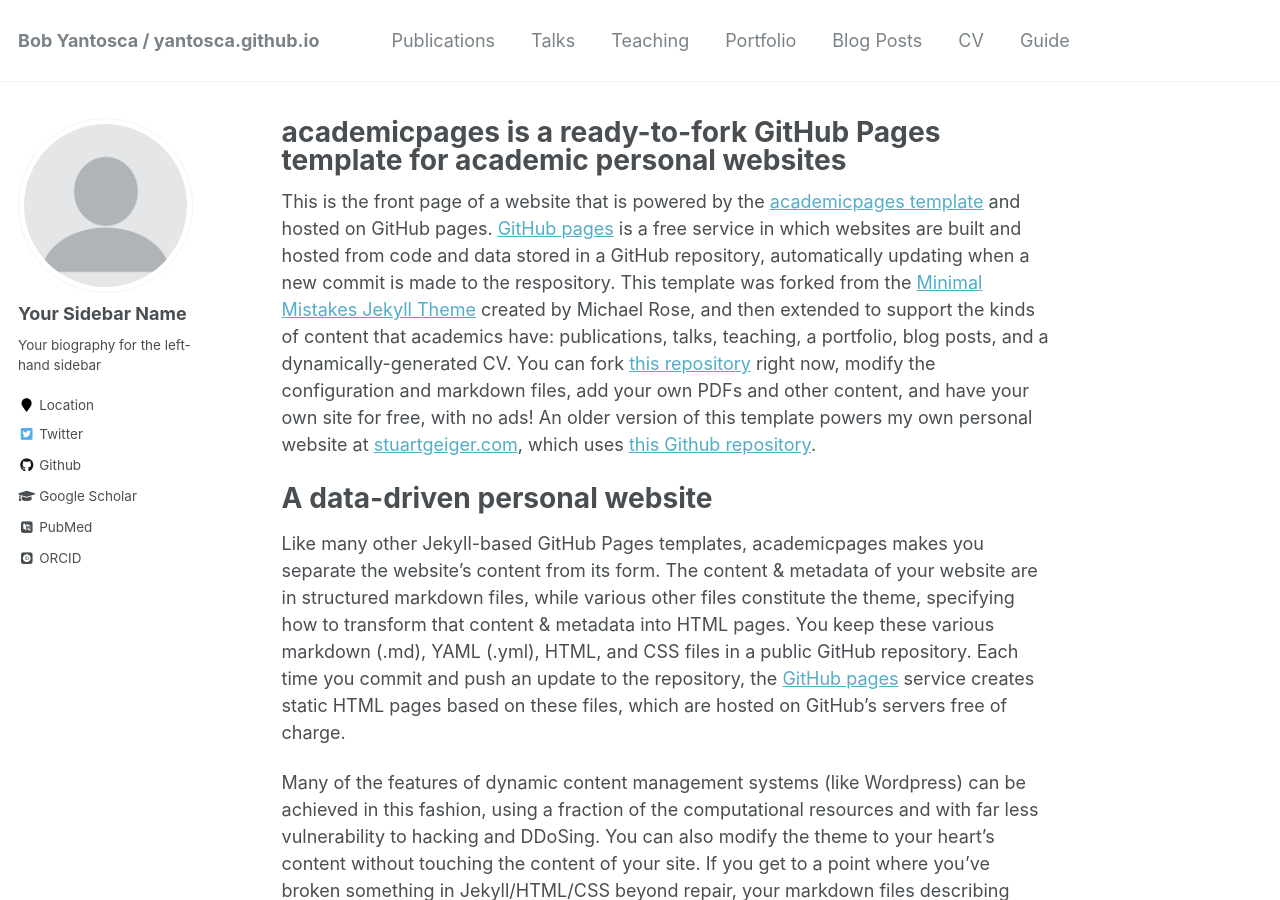
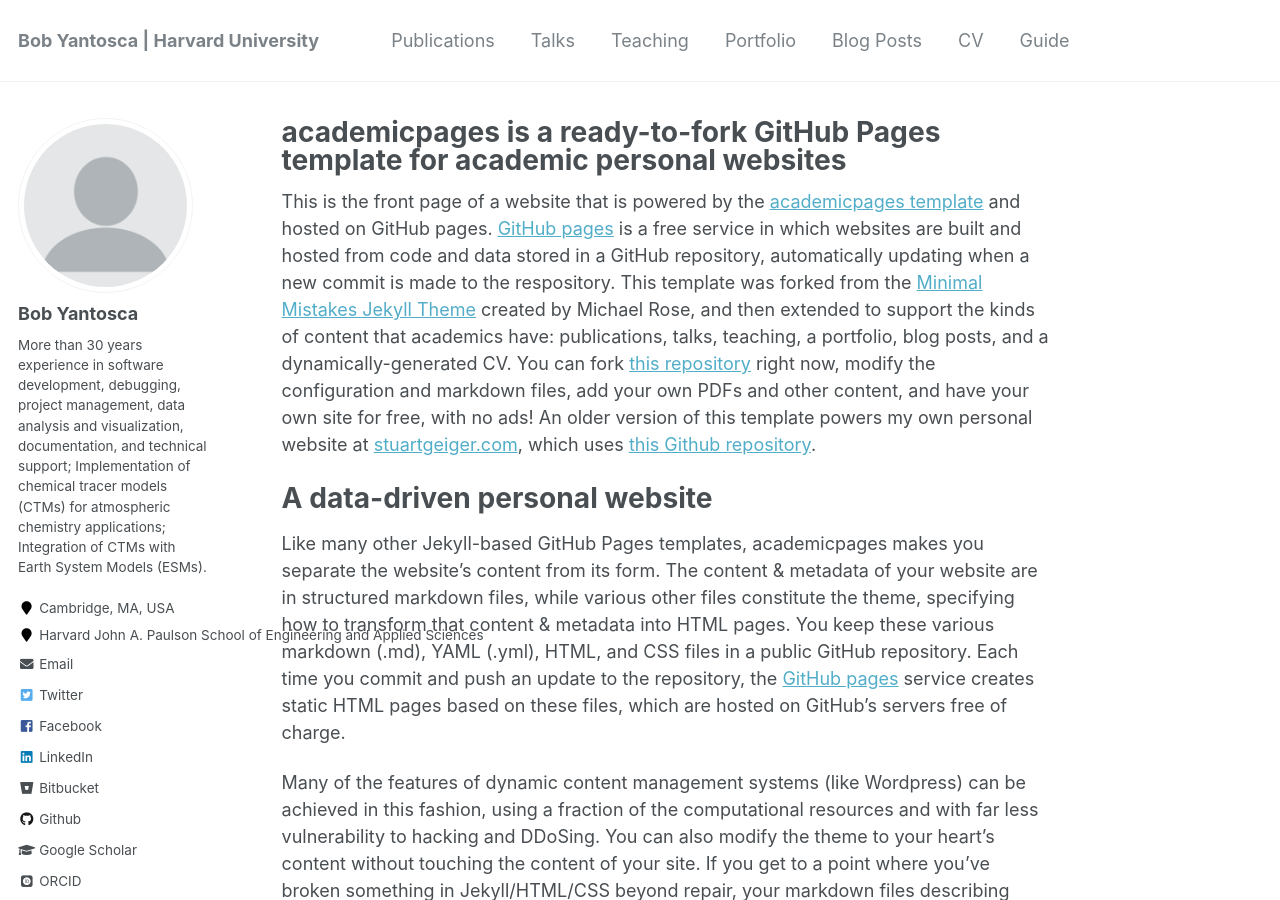
Before and after one commit to yantosca/yantosca.github.io, a Jekyll site: the page built from _pages/about.md, in a window 1280 px wide and 900 px high. Built offline with Jekyll 4.4.1, drawn with Linux system fonts in a browser that asks for light colours; some web fonts are replaced.

Commit message:
Updated _config.yml; building out website
Signed-off-by: Bob Yantosca <bobyantosca@gmail.com>

```diff
--- a/_config.yml
+++ b/_config.yml
@@ -7,7 +7,7 @@
 
 # Site Settings
 locale                   : "en-US"
-title                    : "Bob Yantosca / yantosca.github.io"
+title                    : "Bob Yantosca | Harvard University"
 title_separator          : "-"
 name                     : &name "Bob Yantosca"
 description              : &description "Senior Software Engineer,
@@ -60,7 +60,7 @@
 twitter:
   username               : &twitter "BYantosca"
 facebook:
-  username               : "bob.yantosca"
+  username               : &facebook "bob.yantosca"
   app_id                 :
   publisher              :
 og_image                 :  # Open Graph/Twitter default site image
@@ -81,36 +81,39 @@
 
 # Site Author
 author:
-  name             : "Your Sidebar Name"
+  name             : "Bob Yantosca"
   avatar           : "profile.png"
-  bio              : "Your biography for the left-hand sidebar"
-  location         : "Location"
-  employer         :
-  pubmed           : "https://www.ncbi.nlm.nih.gov/pubmed/?term=john+snow"
+  bio              : "More than 30 years experience in software
+  development, debugging, project management, data analysis and
+  visualization, documentation, and technical support; Implementation of chemical tracer models (CTMs) for atmospheric chemistry applications; Integration of CTMs with Earth System Models (ESMs)."
+  location         : "Cambridge, MA, USA"
+  employer         : "Harvard John A. Paulson School of Engineering
+  and Applied Sciences"
+  pubmed           :
   googlescholar    : "http://yourfullgooglescholarurl.com"
-  email            :
+  email            : "yantosca@seas.harvard.edu"
   researchgate     :  # example: "https://www.researchgate.net/profile/yourprofile"
   uri              :
-  bitbucket        :
+  bitbucket        : "yantosca"
   codepen          :
   dribbble         :
   flickr           :
-  facebook         :
+  facebook         : "bob.yantosca"
   foursquare       :
-  github           : "academicpages"
+  github           : "yantosca"
   google_plus      :
   keybase          :
   instagram        :
   impactstory      : #"https://profiles.impactstory.org/u/xxxx-xxxx-xxxx-xxxx"
   lastfm           :
-  linkedin         :
+  linkedin         : "https://linkedin.com/in/bobyantosca/"
   orcid            : "http://orcid.org/yourorcidurl"
   pinterest        :
   soundcloud       :
   stackoverflow    : # http://stackoverflow.com/users/123456/username
   steam            :
   tumblr           :
-  twitter          : "replacethistwitterhandle"
+  twitter          : "BYantosca"
   vine             :
   weibo            :
   xing             :
```
